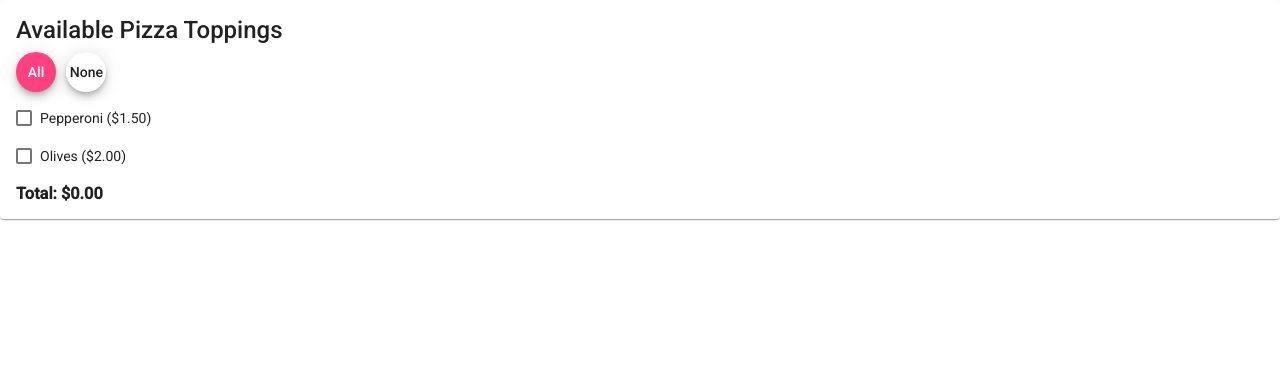
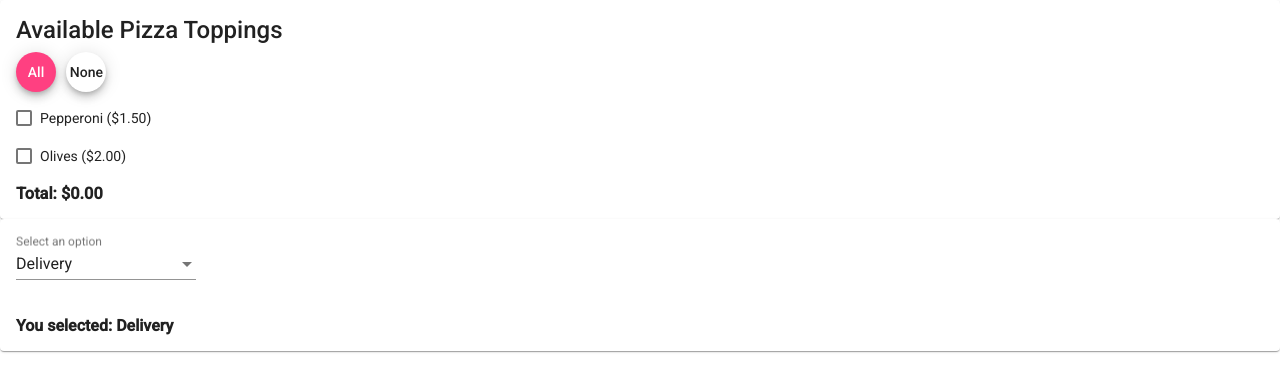
Before and after one commit to trogers9119/components, an Angular app: page / in a window 1280 px wide. Shown: the top 392 px of the page. Built offline with nearby package versions, Linux system fonts and the light colour scheme.

Commit message:
implement delivery select component

```diff
--- a/src/app/app.component.html
+++ b/src/app/app.component.html
@@ -1 +1,2 @@
 <app-pizza-toppings></app-pizza-toppings>
+<app-service-select></app-service-select>
--- a/src/app/app.module.ts
+++ b/src/app/app.module.ts
@@ -3,12 +3,17 @@ import { NgModule } from '@angular/core';
 
 import { AppComponent } from './app.component';
 import { PizzaToppingsComponent } from './pizza-toppings/pizza-toppings.component';
+import { ServiceSelectComponent } from './service-select/service-select.component';
+
+import { BrowserAnimationsModule } from '@angular/platform-browser/animations';
 import { FormsModule } from '@angular/forms';
-import { BrowserAnimationsModule } from '@angular/platform-browser/animations';
+
 import { MatCardModule } from '@angular/material/card';
 import { MatCheckboxModule } from '@angular/material/checkbox';
 import { MatButtonModule } from '@angular/material/button';
-import { ServiceSelectComponent } from './service-select/service-select.component';
+import { MatSelectModule } from '@angular/material/select';
+
+
 
 @NgModule({
   declarations: [
@@ -23,6 +28,7 @@ import { ServiceSelectComponent } from './service-select/service-select.componen
     , MatCardModule
     , MatCheckboxModule
     , MatButtonModule
+    , MatSelectModule
   ],
   providers: [],
   bootstrap: [AppComponent]
--- a/src/app/service-select/service-select.component.html
+++ b/src/app/service-select/service-select.component.html
@@ -1 +1,12 @@
-<p>service-select works!</p>
+<mat-card>
+  <mat-form-field>
+    <mat-label>Select an option</mat-label>
+    <mat-select [(value)]="selected">
+      <mat-option value="Delivery">Delivery</mat-option>
+      <mat-option value="Curbside Pickup">Curbside Pickup</mat-option>
+      <mat-option value="Outdoor Dining">Outdoor Dining</mat-option>
+    </mat-select>
+  </mat-form-field>
+
+  <p><strong>You selected: {{selected}}</strong></p>
+</mat-card>
--- a/src/app/service-select/service-select.component.ts
+++ b/src/app/service-select/service-select.component.ts
@@ -6,10 +6,10 @@ import { Component, OnInit } from '@angular/core';
   styleUrls: ['./service-select.component.css']
 })
 export class ServiceSelectComponent implements OnInit {
+  selected = 'Delivery';
 
   constructor() { }
 
   ngOnInit(): void {
   }
-
 }
```
